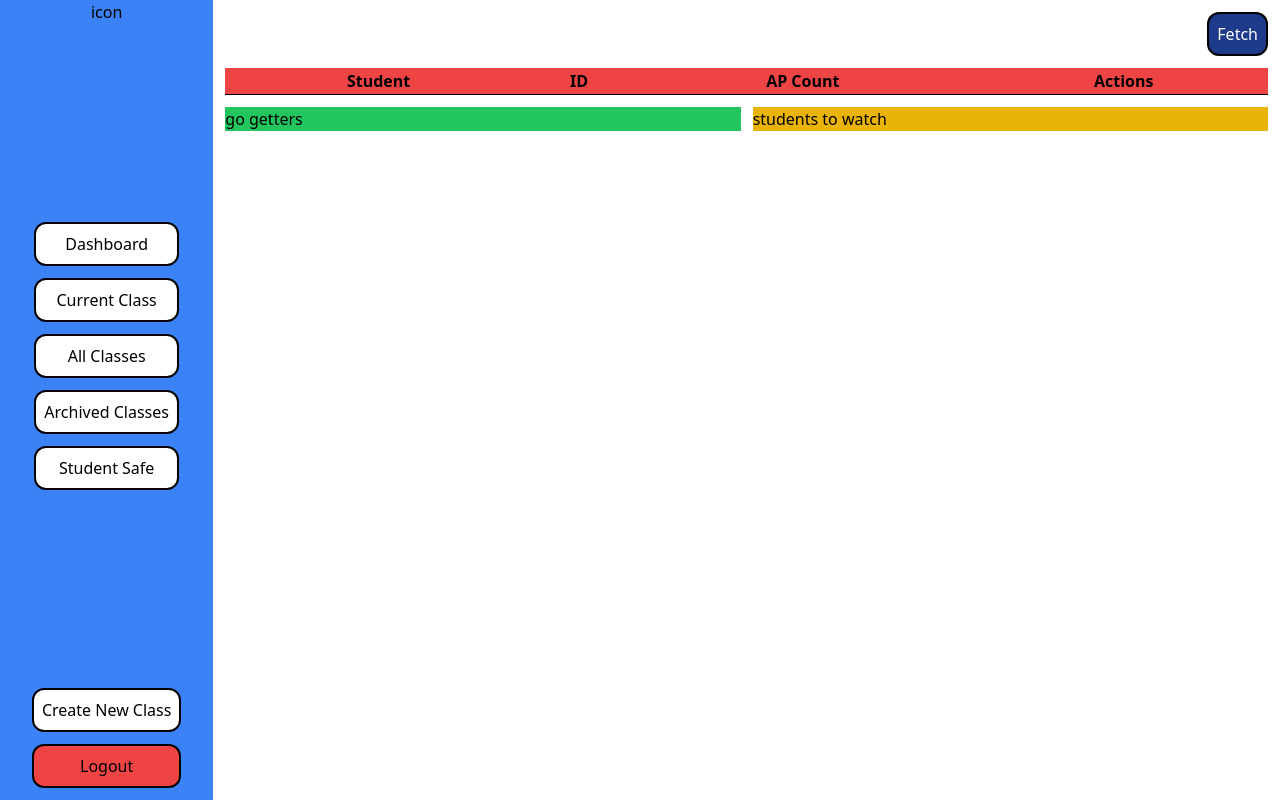
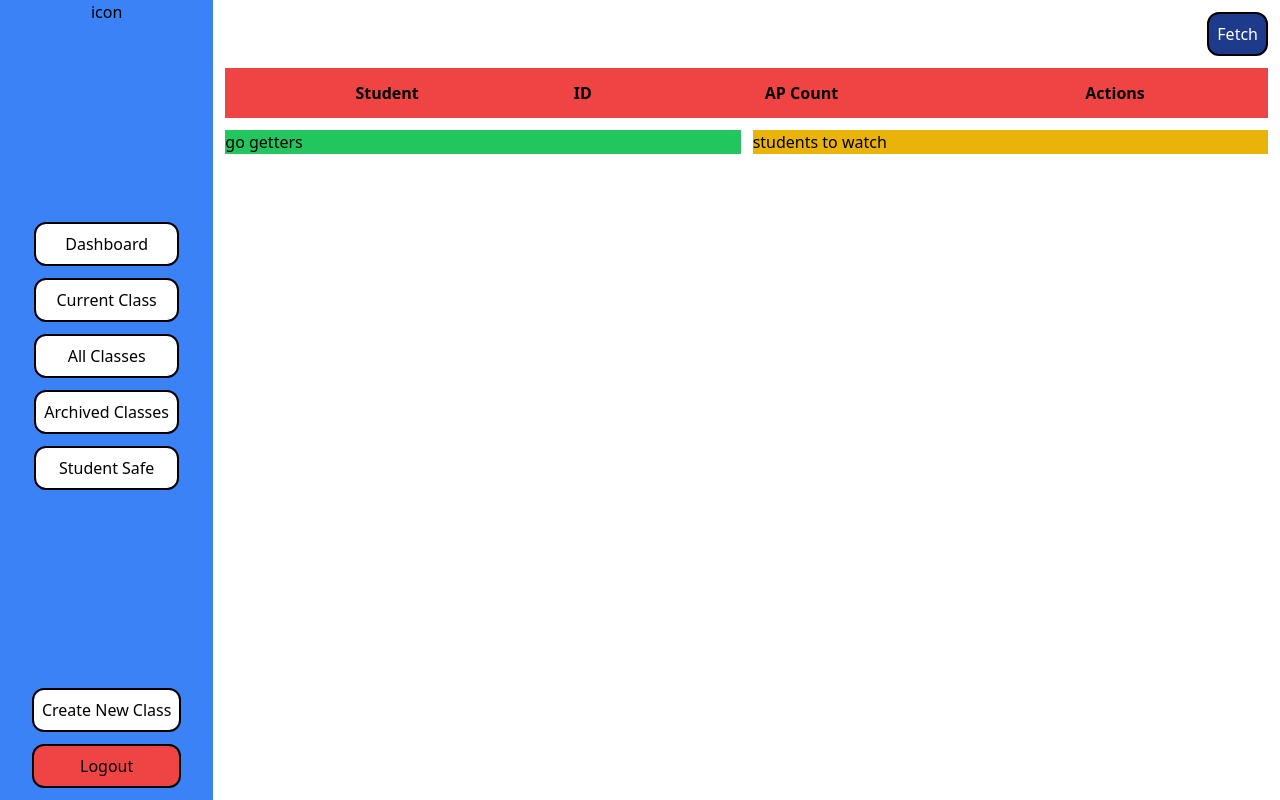
Before and after one commit to Tbone8098/studentTracker_python, a Flask app: template flask_app/templates/main/dashboard.html in a window 1280 px wide. Run offline with Flask 2, Linux system fonts and the light colour scheme; the template is opened without the code that fills it, so the values that code supplies are empty; some libraries are stand-ins or nearby versions.

Commit message:
updated strugglers look

```diff
--- a/flask_app/static/css/style.css
+++ b/flask_app/static/css/style.css
@@ -14,10 +14,10 @@ input {
 
 
 /* table */
-
+/*
 table tr {
     border-bottom: 1px solid black;
-}
+} */
 
 table td {
     padding: 0.5em;
--- a/flask_app/templates/main/dashboard.html
+++ b/flask_app/templates/main/dashboard.html
@@ -3,8 +3,8 @@
 {% block main_content %}
 <div class="col-span-12">
     <div class="grid grid-cols-12 gap-3 mx-3">
-        <div class="col-span-12 bg-red-500">
-            <table class="w-full text-center">
+        <div class="col-span-12 bg-red-500 flex">
+            <table class="text-center m-3 w-full">
                 <thead>
                     <tr>
                         <th>Student</th>
@@ -16,7 +16,7 @@
                 <tbody>
                     {% for student in students %}
                     {% if student.ap_status == 'On AP' %}
-                    <tr>
+                    <tr class="bg-white border border-red-500 border-4">
                        <td> {{ student.fullname }}</td>
                        <td> {{ student.student_id }}</td>
                        <td> {{ student.ap_count }}</td>
```
